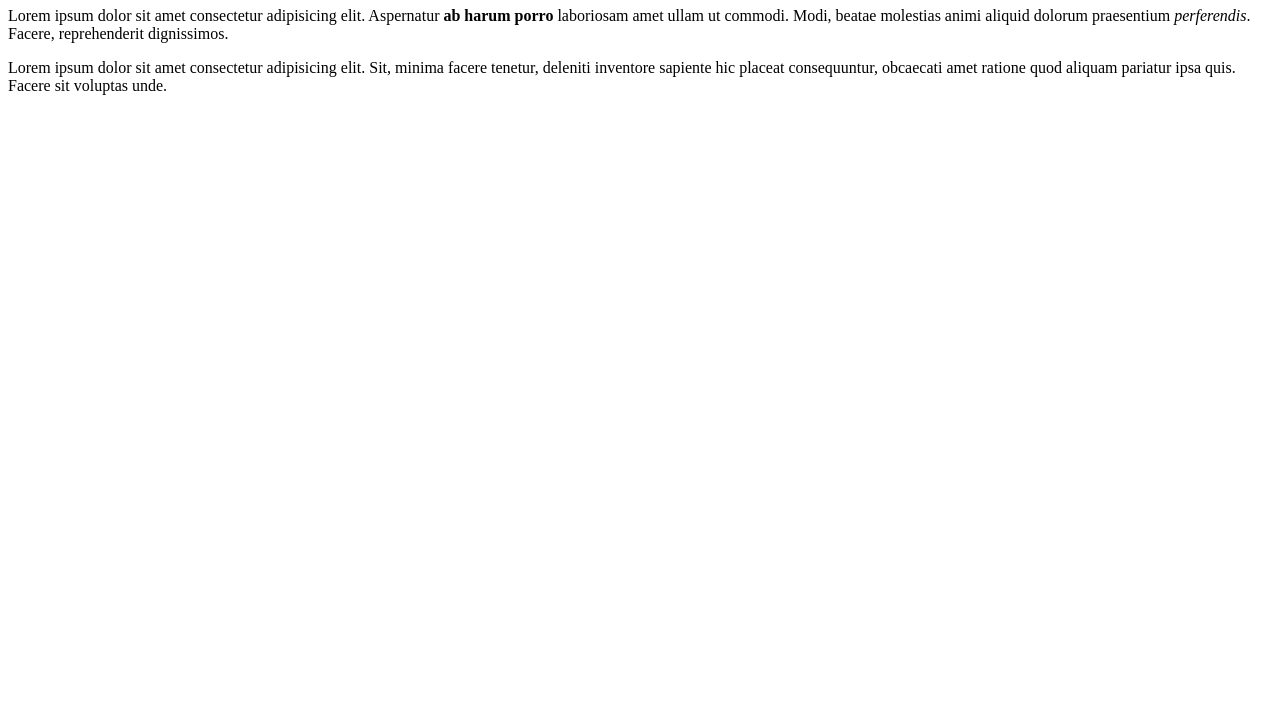
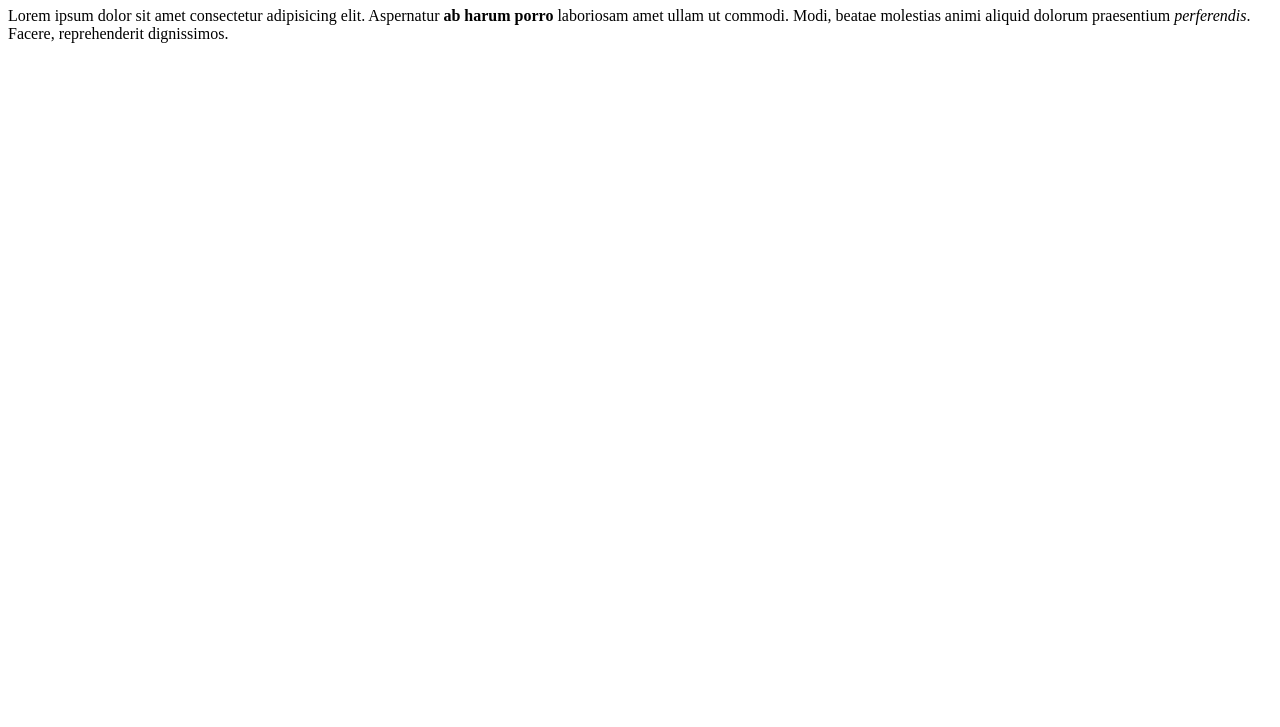
Before and after one commit to Typhonn003/git-teste, a plain HTML site: page index.html in a window 1280 px wide. Shown: the part 73-800 px from the top of the page. Drawn offline with Linux system fonts and the light colour scheme.

Commit message:
remove parágrafo

```diff
--- a/index.html
+++ b/index.html
@@ -10,7 +10,5 @@
     <h1>Título</h1>
     <p>Lorem ipsum dolor sit amet consectetur adipisicing elit. Aspernatur <strong>ab harum porro</strong> laboriosam amet ullam ut commodi. Modi, beatae molestias animi aliquid dolorum praesentium <em>perferendis</em>. Facere, reprehenderit dignissimos.</p>
 
-    <p>Lorem ipsum dolor sit amet consectetur adipisicing elit. Sit, minima facere tenetur, deleniti inventore sapiente hic placeat consequuntur, obcaecati amet ratione quod aliquam pariatur ipsa quis. Facere sit voluptas unde.</p>
-
 </body>
 </html>
```
